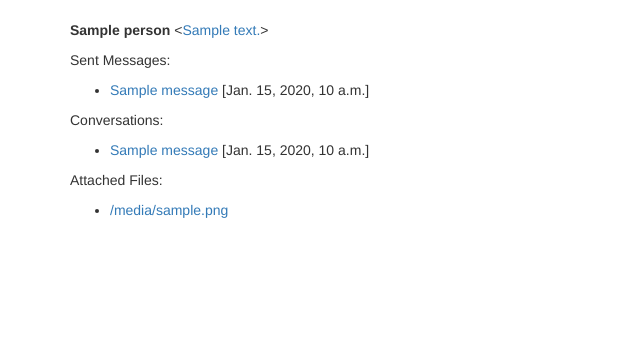
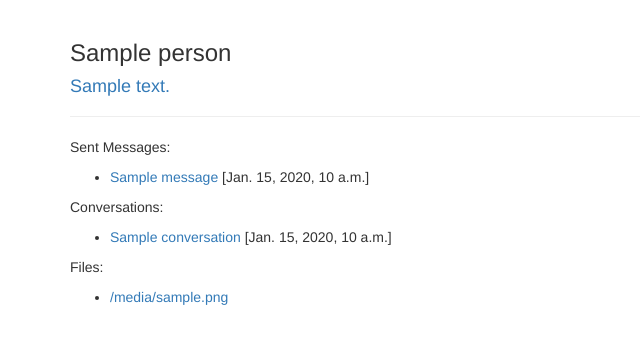
Before and after one commit to thechild/mbox2sql, a Django app: template reader/templates/person.html in a window 1280 px wide. Shown: the part 52-396 px from the top of the page, without its empty margins (0-640 px from the left). Run offline with Django 3.2, Linux system fonts and the light colour scheme; the template is opened without the code that fills it: most values are stand-ins (such as "Sample title", 1, 10 or a date in 2020); some libraries are stand-ins or nearby versions.

Commit message:
added conversations to person view

```diff
--- a/reader/templates/person.html
+++ b/reader/templates/person.html
@@ -3,8 +3,9 @@
 
 {% block content %}
 
-<p><strong>{{ person.name }}</strong> &lt;<a href="mailto:{{ person.address }}">{{ person.address }}</a>&gt;</p>
-
+<h3>{{ person.name }}</h3>
+<h4><a href="mailto:{{ person.address }}">{{ person.address }}</a></h4>
+<hr>
 {% if person.sent_messages.all %}
 <p>Sent Messages:<ul>
     {% for message in person.sent_messages.all %}
@@ -14,17 +15,17 @@
     {% endfor %}
 </ul></p>
 {% endif %}
-{% if person.all_messages %}
+{% if person.conversations %}
 <p>Conversations:<ul>
-    {% for message in person.all_messages %}
-    <li><a href="{% url 'reader:message' message.id %}">
-        {% if message.cleaned_subject %}{{ message.cleaned_subject }}
-        {% else %}&lt;No Subject&gt;{% endif %}</a> [{{ message.sent_date }}]</li>
+    {% for conversation in person.conversations.all %}
+    <li><a href="{% url 'reader:conversation' conversation.id %}">
+        {% if conversation.subject %}{{ conversation.subject }}
+        {% else %}&lt;No Subject&gt;{% endif %}</a> [{{ conversation.latest_message_date }}]</li>
     {% endfor %}
 </ul></p>
 {% endif %}
 {% if person.sent_attachments %}
-<p>Attached Files:<ul>
+<p>Files:<ul>
     {% for attachment in person.sent_attachments %}
     <li><a href="/{{ attachment.stored_location }}">{{ attachment.filename }}</a></li>
     {% endfor %}
```
